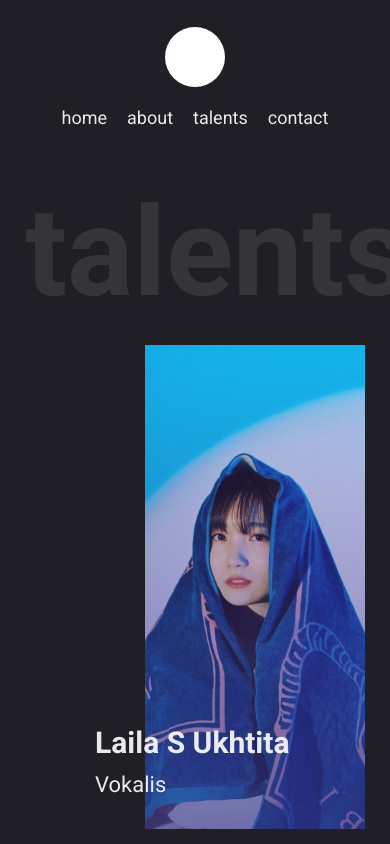
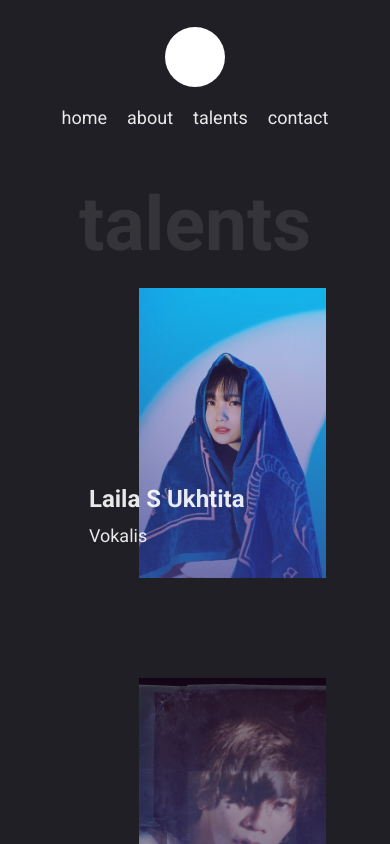
Before and after one commit to faishalirwn/25LabStudio, a Next.js app: page /talents in a window 390 px wide. Shown: the top 844 px of the page. Built offline with nearby package versions, Linux system fonts and the light colour scheme.

Commit message:
Talents page responsive

```diff
--- a/styles/Talents.module.css
+++ b/styles/Talents.module.css
@@ -48,3 +48,37 @@
 .talents-info p {
     font-size: 22px;
 }
+
+@media (max-width: 1440px) {
+    .talents-container h1 {
+        font-size: 100px;
+    }
+
+    .talents-item {
+        width: 249.6px;
+        height: 387.2px;
+        margin-bottom: 100px;
+        margin-left: 100px;
+    }
+}
+
+@media (max-width: 1024px) {
+    .talents-container h1 {
+        font-size: 75px;
+    }
+
+    .talents-item {
+        width: 187.2px;
+        height: 290.4px;
+        margin-bottom: 100px;
+        margin-left: 75px;
+    }
+
+    .talents-info h2 {
+        font-size: 24px;
+    }
+
+    .talents-info p {
+        font-size: 18px;
+    }
+}
```
